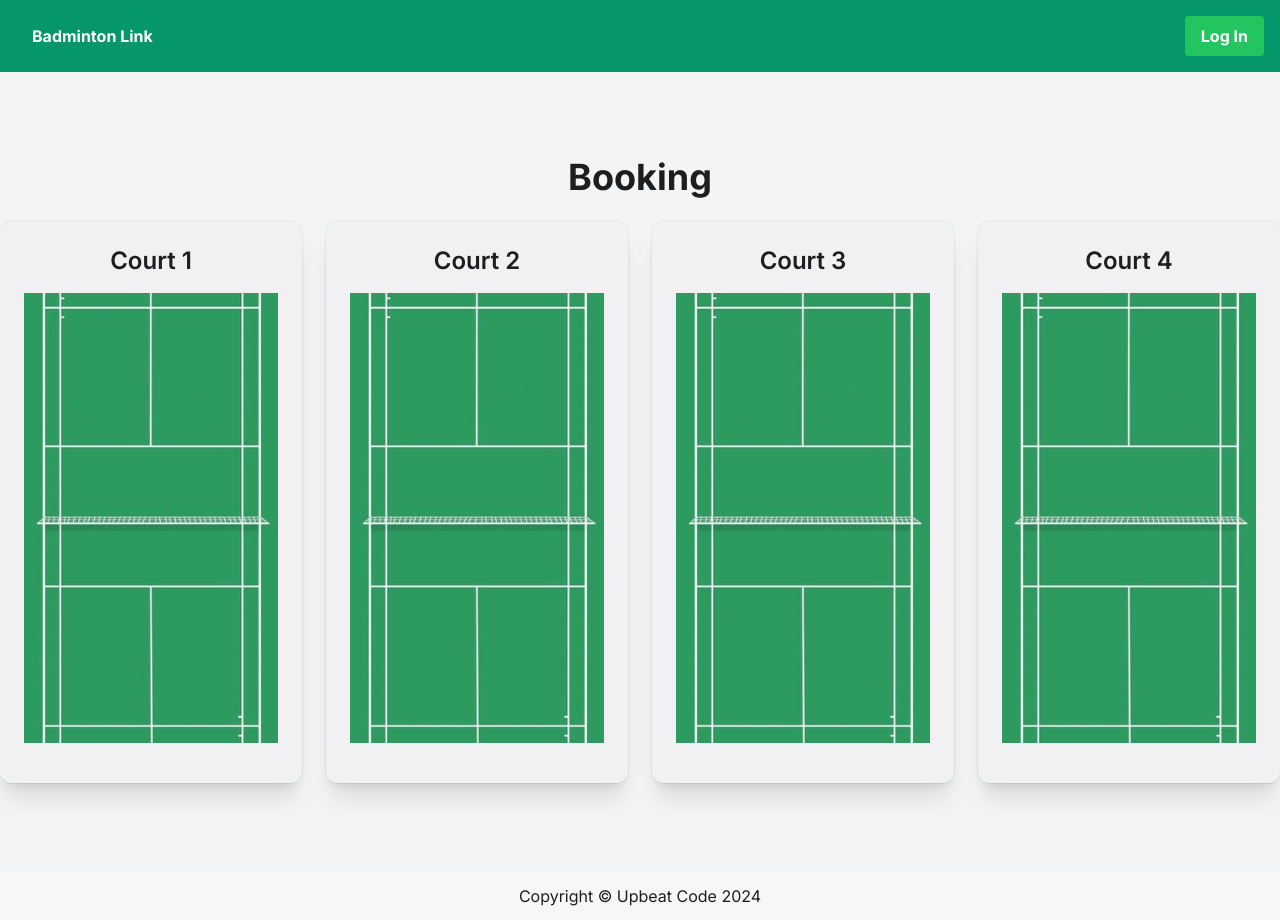
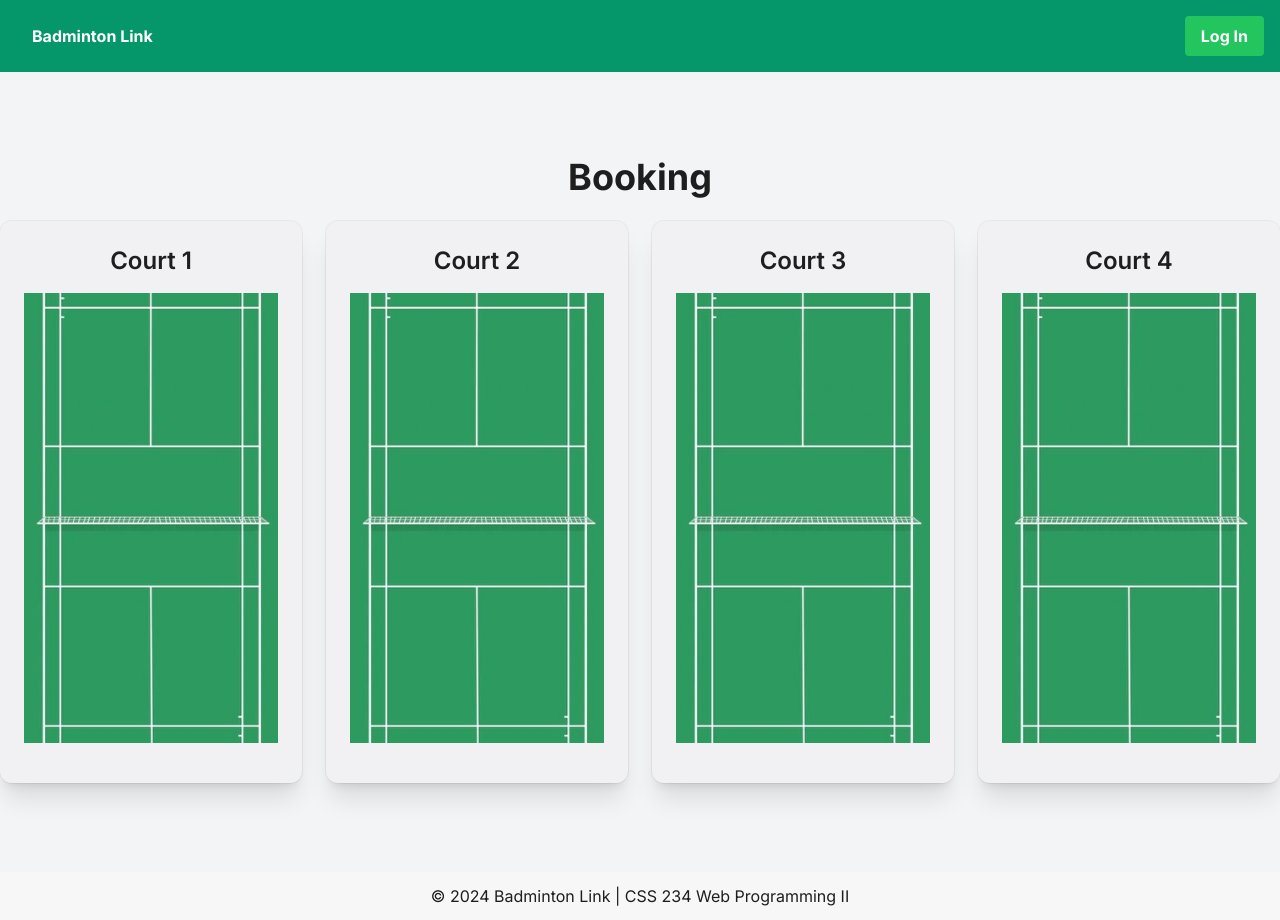
Before and after one commit to HelloArtty/Badminton, a React (Vite) app in the folder FrontEnd/: page /booking in a window 1280 px wide. Built offline with nearby package versions, Linux system fonts and the light colour scheme; no server answers.

Commit message:
Update Footer.jsx

```diff
--- a/FrontEnd/src/components/Footer.jsx
+++ b/FrontEnd/src/components/Footer.jsx
@@ -1,13 +1,13 @@
-import React from 'react';
+import React from "react";
 
 const Footer = () => {
-    const year = new Date().getFullYear();
+  const year = new Date().getFullYear();
 
-    return <footer className="flex justify-center items-center h-12">
-        <p>
-        {`Copyright © Upbeat Code ${year}`}
-        </p>
-        </footer>;
+  return (
+    <footer className="flex justify-center items-center h-12">
+      <p>{`© ${year} Badminton Link | CSS 234 Web Programming II`}</p>
+    </footer>
+  );
 };
 
 export default Footer;
```
